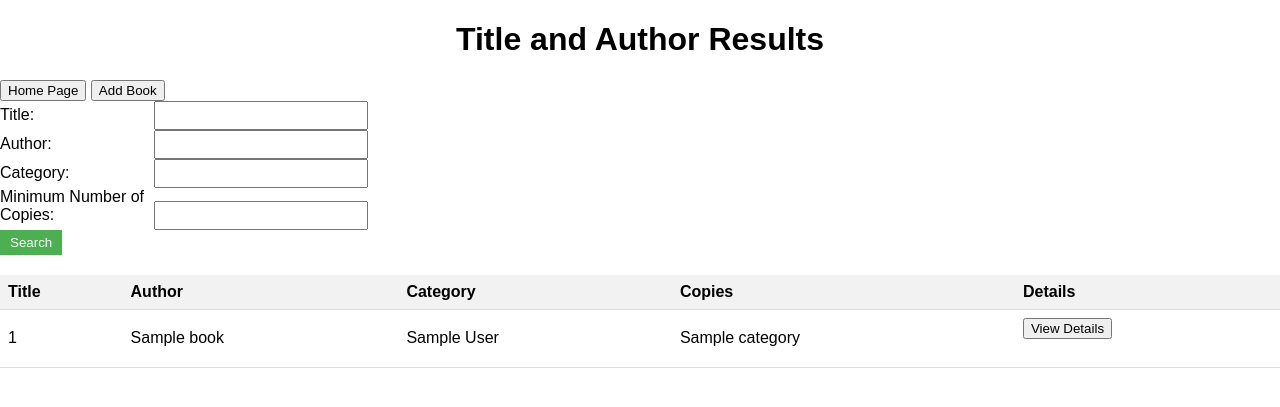
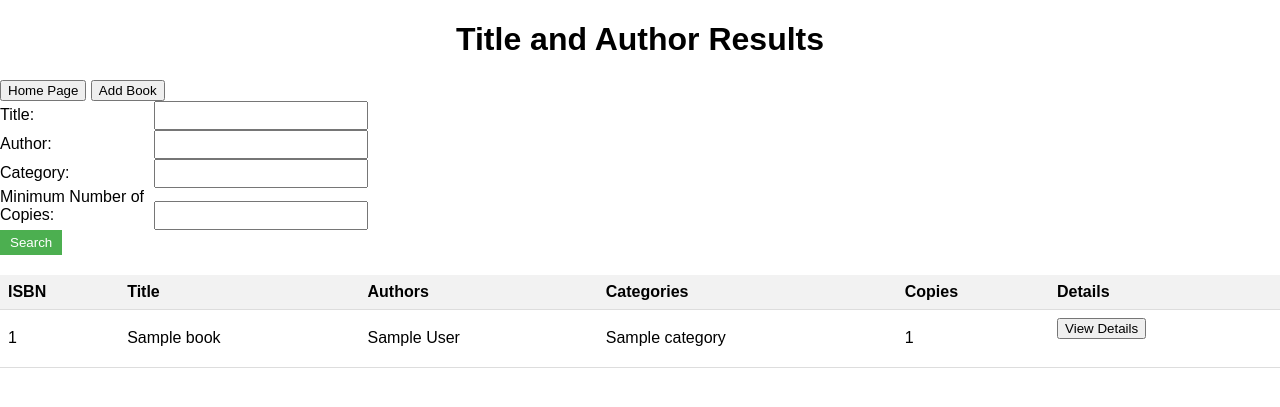
Before and after one commit to GeorgeTheo7/LMS, a Flask app: page /fetch_title_author in a window 1280 px wide. Shown: the top 407 px of the page. Run offline with Flask 2, Linux system fonts and the light colour scheme; tables that the repository leaves empty hold one stand-in row (values such as "Sample post").

Commit message:
Add files via upload

```diff
--- a/school_lib/routes.py
+++ b/school_lib/routes.py
@@ -2,7 +2,7 @@ import mysql.connector, datetime
 from flask import Flask, render_template, request, jsonify, redirect, url_for, Response, session
 from itertools import count
 from datetime import timedelta
-from school_lib import app,connection
+from school_lib import app, connection
 
 
 # Function to authenticate user
@@ -12,7 +12,7 @@ def authenticate_user(username, password):
         cursor = connection.cursor()
 
         # Query to check if username and password match
-        query = "SELECT COUNT(*), user_type, user_id, school_id FROM `user` WHERE username = %s AND password = %s AND user_status = 1"
+        query = "SELECT COUNT(*), user_type, user_id, school_id FROM user WHERE username = %s AND password = %s AND user_status = 1"
         cursor.execute(query, (username, password))
 
         # Fetch the result
@@ -121,7 +121,7 @@ def fetch_category_books():
             SELECT GROUP_CONCAT(DISTINCT CONCAT(u.first_name, ' ', u.last_name) SEPARATOR ',')
             FROM book b
             JOIN transaction t ON b.ISBN = t.ISBN
-            JOIN `user` u ON t.user_id = u.user_id
+            JOIN user u ON t.user_id = u.user_id
             JOIN book_category bc ON b.ISBN = bc.ISBN
             WHERE bc.category_id = c.category_id
             AND u.user_type = 1
@@ -217,8 +217,8 @@ def fetch_zero_borrow_authors():
         query = """
             SELECT a.author_id, a.author_name
             FROM author a
-            LEFT JOIN book_author ba ON a.author_id = ba.author_id
-            LEFT JOIN book b ON ba.ISBN = b.ISBN
+            JOIN book_author ba ON a.author_id = ba.author_id
+            JOIN book b ON ba.ISBN = b.ISBN
             LEFT JOIN transaction t ON b.ISBN = t.ISBN
             GROUP BY a.author_id, a.author_name
             HAVING COUNT(t.ISBN) = 0;
@@ -241,31 +241,15 @@ def fetch_operators_same_borrows():
         cursor = connection.cursor()
 
         query = """
-            SELECT DISTINCT subquery.first_name, subquery.last_name, subquery.transaction_count
-            FROM (
-            SELECT s.school_id, s.name, COUNT(t.transaction_id) AS transaction_count, u2.first_name, u2.last_name
-            FROM school s
-            LEFT JOIN `user` u ON s.school_id = u.school_id
-            LEFT JOIN `transaction` t ON u.user_id = t.user_id
-            LEFT JOIN `user` u2 ON s.school_id = u2.school_id AND u2.user_type = '2'
+            SELECT u2.first_name, u2.last_name, COUNT(t.transaction_id) AS transaction_count
+            FROM `user` u
+            JOIN `transaction` t ON u.user_id = t.user_id
+            JOIN `user` u2 ON u.school_id = u2.school_id AND u2.user_type = 2
             WHERE t.transaction_type = 1
-            GROUP BY s.school_id, s.name, u2.first_name, u2.last_name
-            HAVING COUNT(t.transaction_id) > 20
-            ) AS subquery
-            INNER JOIN (
-            SELECT transaction_count
-            FROM (
-            SELECT COUNT(t.transaction_id) AS transaction_count
-            FROM school s
-            LEFT JOIN `user` u ON s.school_id = u.school_id
-            LEFT JOIN `transaction` t ON u.user_id = t.user_id
-            WHERE t.transaction_type = 1
-            AND t.date_of_borrowing >= DATE_SUB(CURDATE(), INTERVAL 1 YEAR) -- interval of 1 year
-            GROUP BY s.school_id, s.name
-            ) AS count_subquery
-            GROUP BY transaction_count
-            HAVING COUNT(transaction_count) > 1 -- more than 1 occurence
-            ) AS count_join ON subquery.transaction_count = count_join.transaction_count;
+            AND t.date_of_borrowing >= DATE_SUB(CURDATE(), INTERVAL 1 YEAR)
+            GROUP BY u2.first_name, u2.last_name
+            HAVING COUNT(t.transaction_id) > 20;
+
         """
 
         cursor.execute(query)
@@ -287,7 +271,7 @@ def fetch_top_category_pairs():
         query = """
             SELECT c1.category_name AS category1, c2.category_name AS category2, COUNT(*) AS borrow_count
             FROM book_category bc1
-            JOIN book_category bc2 ON bc1.ISBN = bc2.ISBN AND bc1.category_id < bc2.category_id
+            JOIN book_category bc2 ON bc1.ISBN = bc2.ISBN AND bc1.category_id < bc2.category_id -- to exclude inversed pairs
             JOIN category c1 ON bc1.category_id = c1.category_id
             JOIN category c2 ON bc2.category_id = c2.category_id
             JOIN transaction t ON t.ISBN = bc1.ISBN
@@ -314,15 +298,15 @@ def fetch_authors_less_5():
         cursor = connection.cursor()
 
         query = """
-            SELECT a.author_id, a.author_name, COUNT(ba.book_author_id) AS num_books
+            SELECT a.author_id, a.author_name, COUNT(ba.author_id) AS num_books
 			FROM author a
 			JOIN book_author ba ON a.author_id = ba.author_id
-			GROUP BY a.author_id, a.author_name
+			GROUP BY a.author_id
 			HAVING num_books <= (
-			SELECT COUNT(book_author_id)
+			SELECT COUNT(author_id)
 			FROM book_author
 			GROUP BY author_id
-			ORDER BY COUNT(book_author_id) DESC
+			ORDER BY COUNT(author_id) DESC
 			LIMIT 1
 			) - 5;
         """
@@ -465,11 +449,10 @@ def fetch_title_author():
         query = """
             SELECT b.ISBN, b.title, GROUP_CONCAT(DISTINCT a.author_name) AS authors, GROUP_CONCAT(DISTINCT c.category_name) AS categories, b.num_copies
             FROM book b
-            LEFT JOIN book_author ba ON b.ISBN = ba.ISBN
-            LEFT JOIN author a ON ba.author_id = a.author_id
-            LEFT JOIN book_category bc ON b.ISBN = bc.ISBN
-            LEFT JOIN category c ON bc.category_id = c.category_id
-            LEFT JOIN `transaction` t ON b.ISBN = t.ISBN
+            JOIN book_author ba ON b.ISBN = ba.ISBN
+            JOIN author a ON ba.author_id = a.author_id
+            JOIN book_category bc ON b.ISBN = bc.ISBN
+            JOIN category c ON bc.category_id = c.category_id
             WHERE b.ISBN IN (
             SELECT ba.ISBN
             FROM book_author ba
@@ -508,7 +491,7 @@ def fetch_title_author():
 @app.route('/book_details', methods=['GET'])
 def book_details():
     try:
-        ISBN = request.args.get('ISBN')  # Retrieve the ISBN of the book
+        isbn = request.args.get('ISBN')  # Retrieve the ISBN of the book
 
         cursor = connection.cursor()
 
@@ -518,7 +501,7 @@ def book_details():
             FROM book b
             WHERE b.ISBN = %s
         """
-        cursor.execute(query, (ISBN,))
+        cursor.execute(query, (isbn,))
         book_details = cursor.fetchone()
         cursor.close()
 
@@ -526,6 +509,7 @@ def book_details():
 
     except Exception as e:
         return f"An error occurred: {str(e)}"
+
 
 @app.route('/edit_book', methods=['GET', 'POST'])
 def edit_book():
@@ -687,27 +671,23 @@ def fetch_delayed_returns():
 
         # Construct the base query
         query = """
-            SELECT
-            t.`user_id`,
-            u.`username`,
-            u.`first_name`,
-            u.`last_name`,
-            DATEDIFF(CURRENT_TIMESTAMP(), t.`date_of_max_return`) AS delayed_days
-            FROM `transaction` t
-            JOIN `user` u ON t.`user_id` = u.`user_id`
-            WHERE t.`transaction_type` = 1
-            AND t.`transaction_status` = 1
-            AND CURRENT_TIMESTAMP() > t.`date_of_max_return`
+            SELECT t.user_id, u.username, u.first_name, u.last_name, DATEDIFF(CURRENT_TIMESTAMP(), t.date_of_max_return) AS delayed_days, b.ISBN
+            FROM transaction t
+            JOIN book b ON t.ISBN = b.ISBN
+            JOIN user u ON t.user_id = u.user_id
+            WHERE t.transaction_type = 1
+            AND t.transaction_status = 1
+            AND CURRENT_TIMESTAMP() > t.date_of_max_return
 
         """
 
         # Add conditions to the query based on the provided search criteria
         if first_name:
-            query += f" AND u.`first_name` LIKE '%{first_name}%'"
+            query += f" AND u.first_name LIKE '%{first_name}%'"
         if last_name:
-            query += f" AND u.`last_name` LIKE '%{last_name}%'"
+            query += f" AND u.last_name LIKE '%{last_name}%'"
         if delayed_days:
-            query += f" AND DATEDIFF(CURRENT_TIMESTAMP(), t.`date_of_max_return`) >= {delayed_days}"
+            query += f" AND DATEDIFF(CURRENT_TIMESTAMP(), t.date_of_max_return) >= {delayed_days}"
 
         cursor.execute(query)
         results = cursor.fetchall()
@@ -738,9 +718,9 @@ def fetch_average_ratings():
 
         # Add conditions to the query based on the provided search criteria
         if username:
-            query += f" AND u.`username` LIKE '%{username}%'"
+            query += f" AND u.username LIKE '%{username}%'"
         if category:
-            query += f" AND c.`category_name` LIKE '%{category}%'"
+            query += f" AND c.category_name LIKE '%{category}%'"
 
         cursor.execute(query)
         results = cursor.fetchall()
@@ -846,7 +826,7 @@ def profile():
         school_id = request.form.get('school_id')
 
         query = """
-        UPDATE `user`
+        UPDATE user
         SET username = %s, email = %s, age = %s, school_id = %s
         WHERE user_id = %s AND user_type = 1
         """
@@ -855,7 +835,7 @@ def profile():
 
     query = """
     SELECT username, email, age, school_id
-    FROM `user`
+    FROM user
     WHERE user_id = %s AND user_type = 1
     """
     cursor.execute(query, (user_id,))
@@ -877,24 +857,24 @@ def fetch_all_books():
 
         query = """
             SELECT b.ISBN, b.title, GROUP_CONCAT(DISTINCT a.author_name) AS authors, GROUP_CONCAT(DISTINCT c.category_name) AS categories,
-            IF(t.transaction_type = 0, 0, 1) AS transaction_type1,
-            IF(t.transaction_type = 1, 1, 2) AS transaction_type2
+            IF(t.transaction_type = 0, 0, 1) AS reserved,
+            IF(t.transaction_type = 1, 1, 2) AS borrowed
             FROM book b
-            LEFT JOIN book_author ba ON b.ISBN = ba.ISBN
-            LEFT JOIN author a ON ba.author_id = a.author_id
-            LEFT JOIN book_category bc ON b.ISBN = bc.ISBN
-            LEFT JOIN category c ON bc.category_id = c.category_id
-            LEFT JOIN `transaction` t ON b.ISBN = t.ISBN AND t.user_id = %s
+            JOIN book_author ba ON b.ISBN = ba.ISBN
+            JOIN author a ON ba.author_id = a.author_id
+            JOIN book_category bc ON b.ISBN = bc.ISBN
+            JOIN category c ON bc.category_id = c.category_id
+            LEFT JOIN transaction t ON b.ISBN = t.ISBN AND t.user_id = %s
             WHERE b.ISBN IN (
             SELECT ba.ISBN
             FROM book_author ba
-            INNER JOIN author a ON ba.author_id = a.author_id
+            JOIN author a ON ba.author_id = a.author_id
             """
 
         if author:
             query += " AND a.author_name LIKE %s"
 
-        query += " ) AND b.ISBN IN (SELECT bc.ISBN FROM book_category bc INNER JOIN category c ON bc.category_id = c.category_id"
+        query += " ) AND b.ISBN IN (SELECT bc.ISBN FROM book_category bc JOIN category c ON bc.category_id = c.category_id"
 
         if category:
             query += " AND c.category_name LIKE %s"
@@ -904,7 +884,7 @@ def fetch_all_books():
         if title:
             query += " AND b.title LIKE %s"
 
-        query += " GROUP BY b.ISBN, b.title"
+        query += " GROUP BY b.ISBN"
 
         if author and category and title:
             cursor.execute(query, (session['user_id'], f"%{author}%", f"%{category}%", f"%{title}%"))
@@ -984,7 +964,7 @@ def create_transaction():
             end_of_week_timestamp = datetime.datetime.combine(end_of_week, datetime.datetime.max.time())
             query = """
                 SELECT COUNT(*)
-                FROM `transaction`
+                FROM transaction
                 WHERE user_id = %s AND date_of_reservation BETWEEN %s AND %s
             """
             cursor.execute(query, (user_id, start_of_week_timestamp, end_of_week_timestamp))
@@ -1019,7 +999,7 @@ def create_transaction():
                 current_timestamp = datetime.datetime.now().strftime('%Y-%m-%d %H:%M:%S')
 
                 query = """
-                INSERT INTO `transaction` (date_of_max_return, date_of_borrowing, transaction_status, date_of_reservation, transaction_type, date_of_return, ISBN, user_id)
+                INSERT INTO transaction (date_of_max_return, date_of_borrowing, transaction_status, date_of_reservation, transaction_type, date_of_return, ISBN, user_id)
                 VALUES (NULL, NULL, 0, %s, 0, NULL, %s, %s)
                 """
 
@@ -1097,7 +1077,7 @@ def fetch_transactions():
             SELECT date_of_max_return, date_of_borrowing, date_of_return,
             date_of_reservation, ISBN, user_id, transaction_id, transaction_type, transaction_status
             FROM transaction
-            WHERE `transaction_type` IN (0, 1, 2)
+            WHERE transaction_type IN (0, 1, 2)
             """
 
         # Add conditions to the query based on the provided search criteria
--- a/school_lib/templates/delayed_days_results.html
+++ b/school_lib/templates/delayed_days_results.html
@@ -28,6 +28,7 @@
             <th>First Name</th>
             <th>Last Name</th>
             <th>Delayed Days</th>
+            <th>ISBN</th>
         </tr>
         {% for result in results %}
         <tr>
@@ -36,6 +37,7 @@
             <td>{{ result[2] }}</td>
             <td>{{ result[3] }}</td>
             <td>{{ result[4] }}</td>
+            <td>{{ result[5] }}</td>
         </tr>
         {% endfor %}
     </table>
--- a/school_lib/templates/title_author_results.html
+++ b/school_lib/templates/title_author_results.html
@@ -28,9 +28,10 @@
 
     <table>
         <tr>
+            <th>ISBN</th>
             <th>Title</th>
-            <th>Author</th>
-            <th>Category</th>
+            <th>Authors</th>
+            <th>Categories</th>
             <th>Copies</th>
             <th>Details</th>
         </tr>
@@ -40,9 +41,10 @@
             <td>{{ result[1] }}</td>
             <td>{{ result[2] }}</td>
             <td>{{ result[3] }}</td>
+            <td>{{ result[4] }}</td>
             <td>
                 <form action="{{ url_for('book_details') }}" method="GET">
-                    <input type="hidden" name="ISBN" value="{{ result[4] }}">
+                    <input type="hidden" name="ISBN" value="{{ result[0] }}">
                     <button type="submit">View Details</button>
                 </form>
 
--- a/school_lib/templates/transactions.html
+++ b/school_lib/templates/transactions.html
@@ -22,7 +22,7 @@
 <body>
 
     <h1>Transaction Results</h1>
-
+    <button onclick="goToHomePage()">Home Page</button>
     <!-- Add an overlay div to display the GIF -->
     <div id="overlay" class="overlay">
         <img src="https://i.gifer.com/fy3E.gif" alt="Loading...">
@@ -103,6 +103,9 @@
         function hideOverlay() {
             overlay.style.display = 'none';
         }
+        function goToHomePage() {
+          window.location.href = "http://127.0.0.1:5000/home";
+        }
     </script>
 </body>
 </html>
```
Also changed, not shown: school_lib/static/fetch_signups01.css (+1 -9 lines), school_lib/static/transactions.css (+0 -40 lines), school_lib/templates/book_details.html (line endings or trailing spaces).
